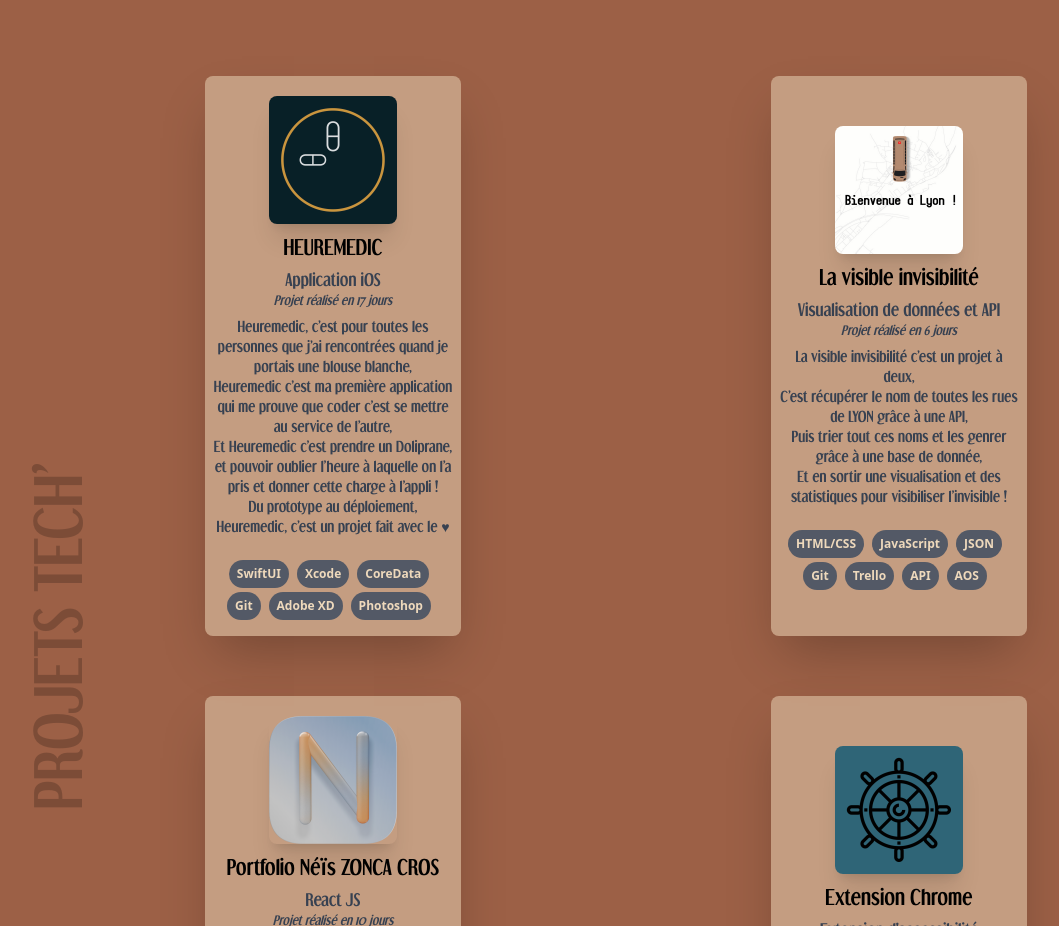
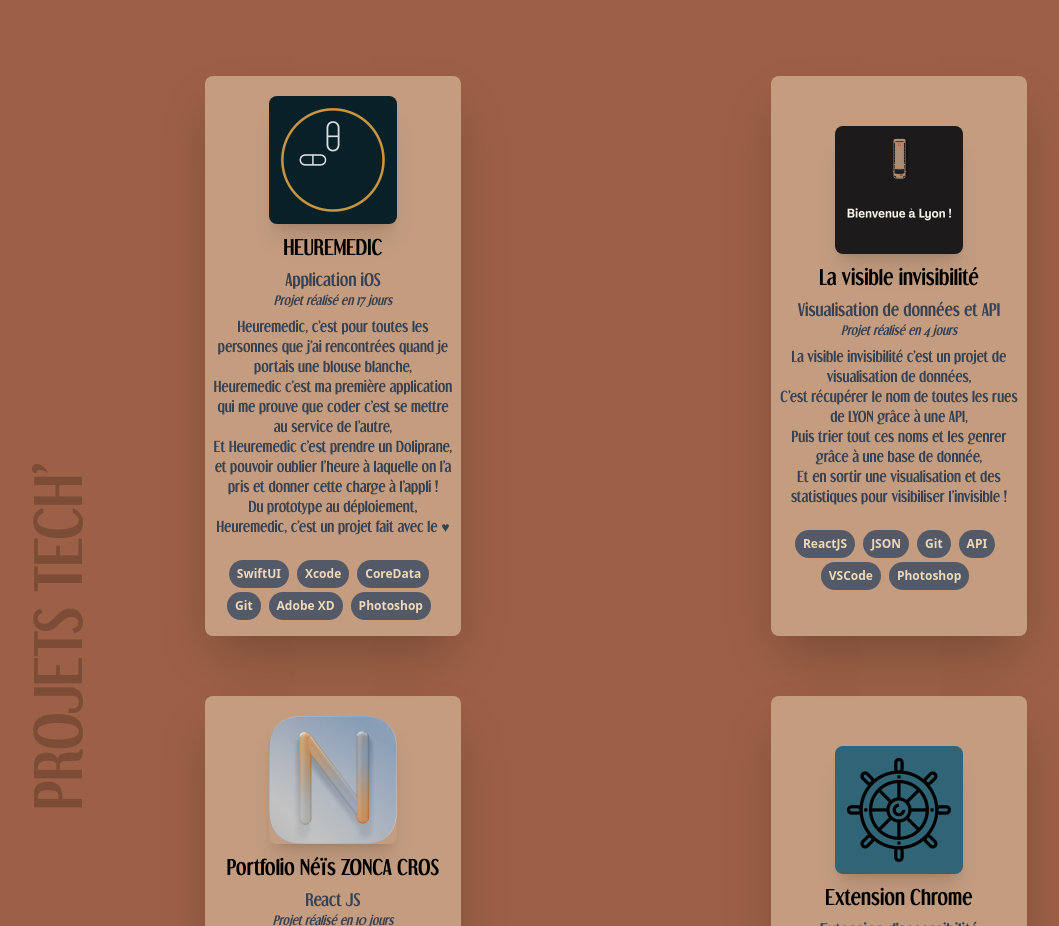
Before and after one commit to neis-zonca-cros/portfolio, a React (Vite) app: page / in a window 1280 px wide. Shown: the part 1740-2666 px from the top of the page, without its empty margins (24-1083 px from the left). Built offline with nearby package versions, Linux system fonts and the light colour scheme.

Commit message:
visibilite

```diff
--- a/src/pages/Projets.jsx
+++ b/src/pages/Projets.jsx
@@ -1,7 +1,7 @@
 import React, { useState } from 'react';
 import Card from '../components/Card';
 import heuremedic from '../assets/heuremedic.jpg';
-import dataviz from '../assets/dataviz.png';
+import dataviz from '../assets/datavizcopie.png';
 import portfolio from '../assets/portfolio.png';
 import extension from '../assets/extension.jpg';
 
@@ -27,20 +27,20 @@ const Projets = () => {
     },
     {
       key: 2,
-      lien: 'https://neis-zonca-cros.github.io/La-visible-invisibilite/',
+      lien: 'https://la-visible-invisibilite.netlify.app/',
       imageUrl: dataviz,
       title: 'La visible invisibilité',
       soustitre: 'Visualisation de données et API',
-      temps: 'Projet réalisé en 6 jours',
+      temps: 'Projet réalisé en 4 jours',
       description:(
         <>
-        La visible invisibilité c’est un projet à deux, <br />
+        La visible invisibilité c’est un projet de visualisation de données, <br />
         C’est récupérer le nom de toutes les rues de LYON grâce à une API, <br />
         Puis trier tout ces noms et les genrer grâce à une base de donnée, <br />
         Et en sortir une visualisation et des statistiques pour visibiliser l’invisible !<br />
         </>
       ),
-      techStack: ['HTML/CSS', 'JavaScript', 'JSON', 'Git', 'Trello', 'API', 'AOS'],
+      techStack: ['ReactJS', 'JSON', 'Git', 'API', 'VSCode', 'Photoshop'],
     },
     {
       key: 3,
```
Also changed, not shown: src/assets/datavizcopie.png (added).
